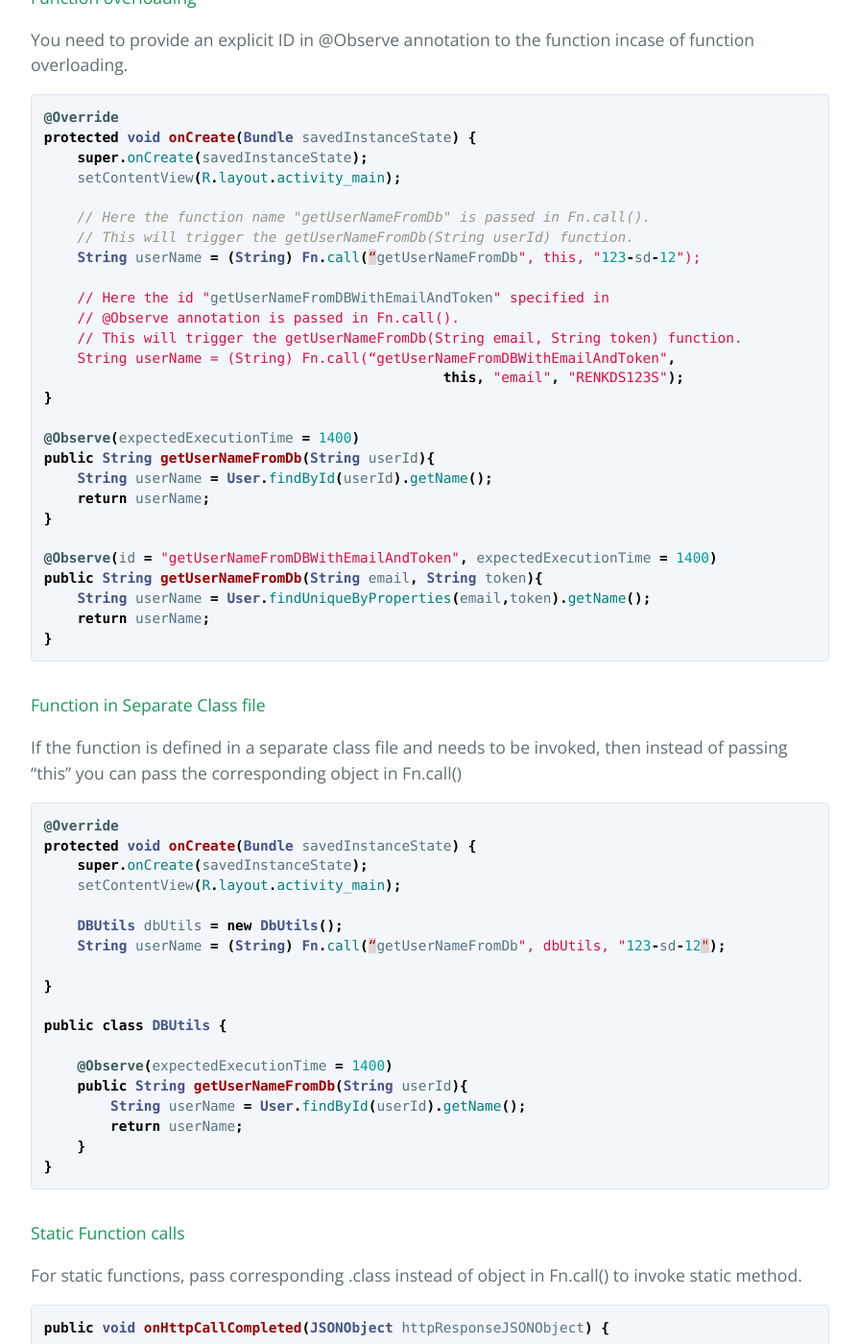
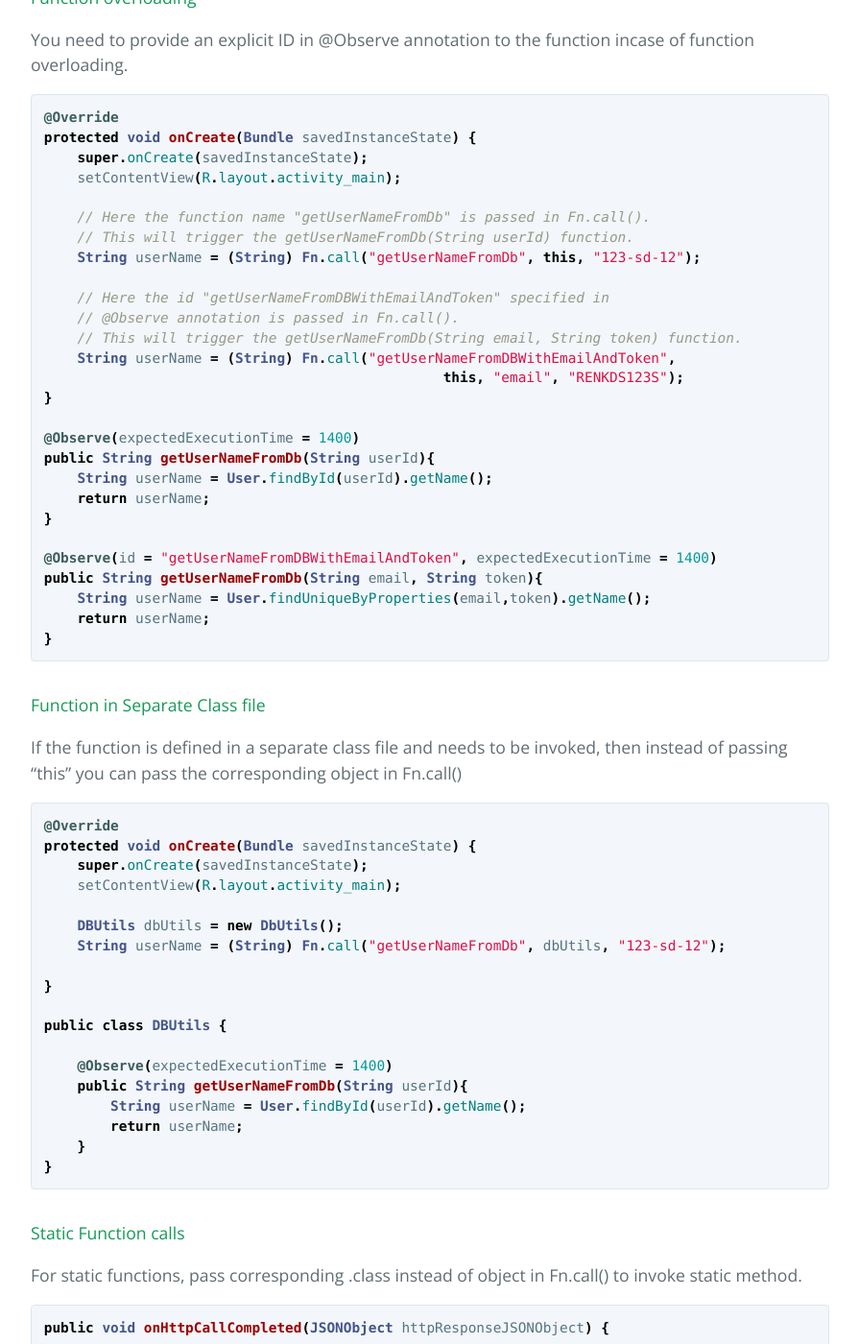
Before and after one commit to finotes/finotes.github.io, a Jekyll site: the page built from _posts/2018-01-19-android-java-docs.md, in a window 1280 px wide and 1400 px high, scrolled down 7743 px. Shown: the whole window at 96% size, without its empty margins (192-1087 px from the left). Built offline with Jekyll 4.4.1, drawn with Linux system fonts in a browser that asks for light colours; some of the changed text lies outside the part shown.

````diff
--- a/_posts/2018-01-19-android-java-docs.md
+++ b/_posts/2018-01-19-android-java-docs.md
@@ -261,7 +261,7 @@ protected void onCreate(Bundle savedInstanceState) {
     super.onCreate(savedInstanceState);
     setContentView(R.layout.activity_main);
 
-    String userName = (String) Fn.call(“getUserNameFromDb", this, "123-sd-12");
+    String userName = (String) Fn.call("getUserNameFromDb", this, "123-sd-12");
 }
 
 @Observe
@@ -284,7 +284,7 @@ protected void onCreate(Bundle savedInstanceState) {
     super.onCreate(savedInstanceState);
     setContentView(R.layout.activity_main);
 
-    String userName = (String) Fn.call(“getUserNameFromDb", this, "123-sd-12");
+    String userName = (String) Fn.call("getUserNameFromDb", this, "123-sd-12");
 }
 
 @Observe(expectedExecutionTime = 1400)
@@ -310,12 +310,12 @@ protected void onCreate(Bundle savedInstanceState) {
 
     // Here the function name "getUserNameFromDb" is passed in Fn.call().
     // This will trigger the getUserNameFromDb(String userId) function.
-    String userName = (String) Fn.call(“getUserNameFromDb", this, "123-sd-12");
+    String userName = (String) Fn.call("getUserNameFromDb", this, "123-sd-12");
 
     // Here the id "getUserNameFromDBWithEmailAndToken" specified in
     // @Observe annotation is passed in Fn.call().
     // This will trigger the getUserNameFromDb(String email, String token) function.
-    String userName = (String) Fn.call(“getUserNameFromDBWithEmailAndToken",
+    String userName = (String) Fn.call("getUserNameFromDBWithEmailAndToken",
 						this, "email", "RENKDS123S");
 }
 
@@ -342,7 +342,7 @@ protected void onCreate(Bundle savedInstanceState) {
     setContentView(R.layout.activity_main);
 
     DBUtils dbUtils = new DbUtils();
-    String userName = (String) Fn.call(“getUserNameFromDb", dbUtils, "123-sd-12");
+    String userName = (String) Fn.call("getUserNameFromDb", dbUtils, "123-sd-12");
 
 }
 
@@ -363,7 +363,7 @@ For static functions, pass corresponding .class instead of object in Fn.call() t
 ```java
 public void onHttpCallCompleted(JSONObject httpResponseJSONObject) {
 
-    long userTimestamp = (long) Fn.call(“getUserTimestampFromJSON", DBUtils.class, httpResponseJSONObject);
+    long userTimestamp = (long) Fn.call("getUserTimestampFromJSON", DBUtils.class, httpResponseJSONObject);
 
 }
 
````
